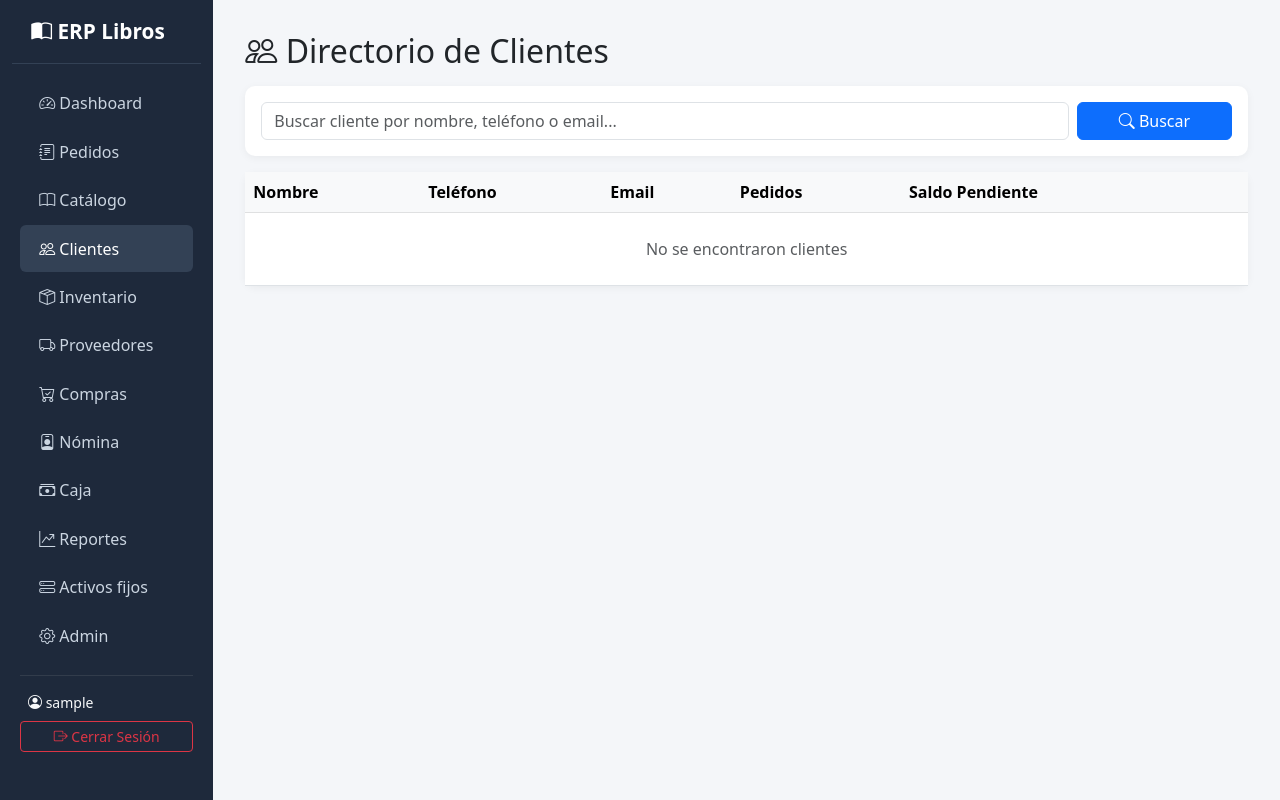
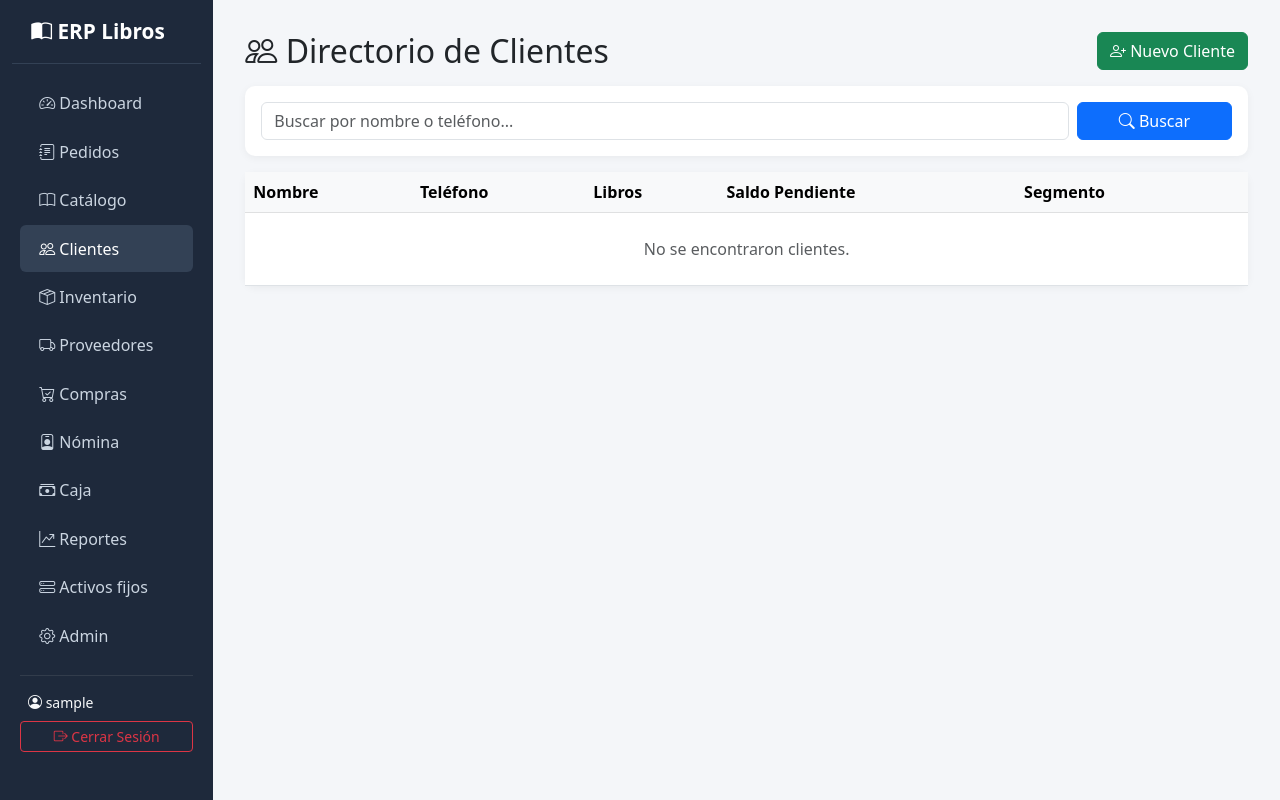
Before and after one commit to yandivd/erp_vargas_editorial, a Django app: page /clientes/ in a window 1280 px wide. Run offline with Django 5.2, Linux system fonts and the light colour scheme; the visitor is signed in with stand-in values (Sample User, id 1); data that the repository does not hold is empty.

Commit message:
registro de clentes

```diff
--- a/clientes/admin.py
+++ b/clientes/admin.py
@@ -4,6 +4,6 @@ from .models import Cliente
 
 @admin.register(Cliente)
 class ClienteAdmin(admin.ModelAdmin):
-    list_display = ('nombre', 'telefono', 'email', 'total_pedidos', 'fecha_registro')
-    search_fields = ('nombre', 'telefono', 'email')
+    list_display = ('nombre', 'telefono', 'total_pedidos', 'fecha_registro')
+    search_fields = ('nombre', 'telefono',)
     readonly_fields = ('fecha_registro',)
--- a/clientes/urls.py
+++ b/clientes/urls.py
@@ -6,4 +6,5 @@ app_name = 'clientes'
 urlpatterns = [
     path('', views.lista_clientes, name='lista'),
     path('<int:pk>/', views.detalle_cliente, name='detalle'),
+    path('nuevo/', views.crear_cliente, name='crear_cliente'),
 ]
--- a/clientes/views.py
+++ b/clientes/views.py
@@ -1,4 +1,5 @@
-from django.shortcuts import render, get_object_or_404
+from django.contrib import messages
+from django.shortcuts import redirect, render, get_object_or_404
 from django.db.models import Q, Sum
 from .models import Cliente
 
@@ -42,3 +43,21 @@ def detalle_cliente(request, pk):
         'total_pagado': total_pagado,
         'total_deuda': total_deuda,
     })
+
+def crear_cliente(request):
+    if request.method == 'POST':
+        nombre = request.POST.get('nombre')
+        telefono = request.POST.get('telefono', '')
+        direccion = request.POST.get('direccion', '')
+
+        if nombre:
+            Cliente.objects.create(
+                nombre=nombre,
+                telefono=telefono,
+                direccion=direccion
+            )
+            messages.success(request, f'Cliente "{nombre}" registrado.')
+        else:
+            messages.error(request, 'El nombre es obligatorio.')
+
+    return redirect('clientes:lista')
--- a/templates/base.html
+++ b/templates/base.html
@@ -92,7 +92,7 @@
             <a href="{% url 'finanzas:reportes' %}" class="{% if 'reportes' in request.path %}active{% endif %}">
                 <i class="bi bi-graph-up-arrow"></i> Reportes
             </a>
-            <a href="{% url 'finanzas:activos' %}">
+            <a href="{% url 'finanzas:activos' %}" class="{% if 'activos' in request.path %}active{% endif %}">
                 <i class="bi bi-hdd-stack"></i> Activos fijos
             </a>
             <a href="/admin/">
--- a/templates/clientes/lista.html
+++ b/templates/clientes/lista.html
@@ -1,16 +1,18 @@
 {% extends 'base.html' %}
-
 {% block title %}Clientes - ERP Libros{% endblock %}
 
 {% block content %}
 <div class="d-flex justify-content-between align-items-center mb-3">
     <h2 class="mb-0"><i class="bi bi-people"></i> Directorio de Clientes</h2>
+    <button type="button" class="btn btn-success" data-bs-toggle="modal" data-bs-target="#modalNuevoCliente">
+        <i class="bi bi-person-plus"></i> Nuevo Cliente
+    </button>
 </div>
 
 <div class="card card-kpi p-3 mb-3">
     <form method="get" class="row g-2">
         <div class="col-md-10">
-            <input type="text" name="q" class="form-control" placeholder="Buscar cliente por nombre, teléfono o email..." value="{{ busqueda }}">
+            <input type="text" name="q" class="form-control" placeholder="Buscar por nombre o teléfono..." value="{{ busqueda }}">
         </div>
         <div class="col-md-2">
             <button type="submit" class="btn btn-primary w-100"><i class="bi bi-search"></i> Buscar</button>
@@ -25,9 +27,9 @@
                 <tr>
                     <th>Nombre</th>
                     <th>Teléfono</th>
-                    <th>Email</th>
-                    <th>Pedidos</th>
+                    <th>Libros</th>
                     <th>Saldo Pendiente</th>
+                    <th>Segmento</th>
                     <th></th>
                 </tr>
             </thead>
@@ -36,10 +38,7 @@
                 <tr>
                     <td><strong>{{ c.nombre }}</strong></td>
                     <td>{{ c.telefono|default:"—" }}</td>
-                    <td>{{ c.email|default:"—" }}</td>
-                    <td>
-                        <span class="badge bg-secondary">{{ c.pedidos.count }}</span>
-                    </td>
+                    <td>{{ c.total_libros }}</td>
                     <td>
                         {% with deuda=c.saldo_pendiente_total %}
                             {% if deuda > 0 %}
@@ -50,16 +49,58 @@
                         {% endwith %}
                     </td>
                     <td>
+                        {% if c.badge %}
+                            <span class="badge bg-{{ c.badge.color }}">
+                                {{ c.badge.emoji }} {{ c.badge.label }}
+                            </span>
+                        {% else %}
+                            <span class="badge bg-light text-dark border">Sin pedidos</span>
+                        {% endif %}
+                    </td>
+                    <td>
                         <a href="{% url 'clientes:detalle' c.id %}" class="btn btn-sm btn-outline-primary">
                             <i class="bi bi-person-lines-fill"></i> Ver Perfil
                         </a>
                     </td>
                 </tr>
                 {% empty %}
-                <tr><td colspan="6" class="text-center text-muted py-4">No se encontraron clientes</td></tr>
+                <tr><td colspan="6" class="text-center text-muted py-4">No se encontraron clientes.</td></tr>
                 {% endfor %}
             </tbody>
         </table>
     </div>
 </div>
+
+<!-- Modal Nuevo Cliente -->
+<div class="modal fade" id="modalNuevoCliente" tabindex="-1">
+    <div class="modal-dialog">
+        <form method="post" action="{% url 'clientes:crear_cliente' %}">
+            {% csrf_token %}
+            <div class="modal-content">
+                <div class="modal-header">
+                    <h5 class="modal-title"><i class="bi bi-person-plus"></i> Nuevo Cliente</h5>
+                    <button type="button" class="btn-close" data-bs-dismiss="modal"></button>
+                </div>
+                <div class="modal-body">
+                    <div class="mb-3">
+                        <label class="form-label">Nombre *</label>
+                        <input type="text" name="nombre" class="form-control" required>
+                    </div>
+                    <div class="mb-3">
+                        <label class="form-label">Teléfono</label>
+                        <input type="text" name="telefono" class="form-control">
+                    </div>
+                    <div class="mb-3">
+                        <label class="form-label">Dirección (Opcional)</label>
+                        <textarea name="direccion" class="form-control" rows="2"></textarea>
+                    </div>
+                </div>
+                <div class="modal-footer">
+                    <button type="button" class="btn btn-outline-secondary" data-bs-dismiss="modal">Cancelar</button>
+                    <button type="submit" class="btn btn-success">Guardar Cliente</button>
+                </div>
+            </div>
+        </form>
+    </div>
+</div>
 {% endblock %}
```
Also changed, not shown: clientes/models.py (+47 -7 lines), clientes/migrations/0002_remove_cliente_email.py (added).
